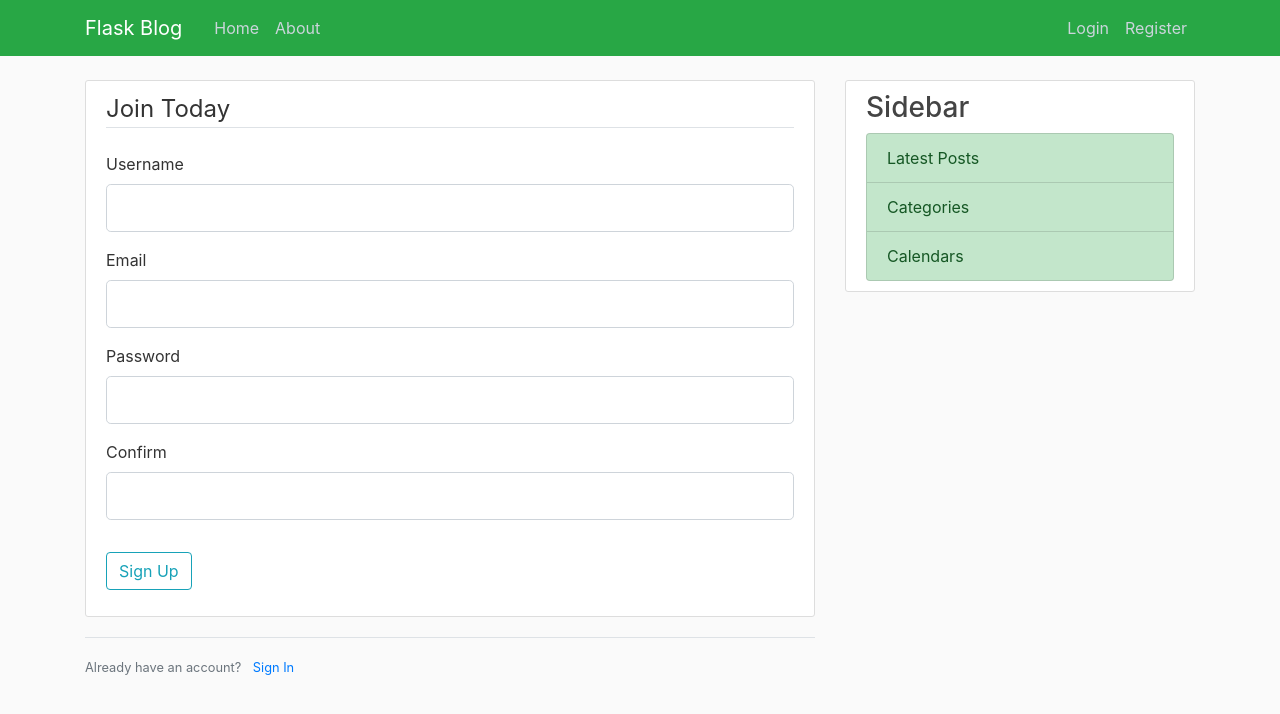
After one commit to kirillxka/flask-blog, a Flask app: page /register in a window 1280 px wide. The commit adds this page. Shown: the top 714 px of the page. Run offline with Flask 2, Linux system fonts and the light colour scheme; some libraries are stand-ins or nearby versions.

Commit message:
Create registration form

```diff
--- a/flask_blog.py
+++ b/flask_blog.py
@@ -1,5 +1,8 @@
-from flask import Flask, render_template, url_for
+from flask import Flask, render_template, url_for, flash, redirect
+from forms import RegistrationForm, LoginForm
+
 app = Flask(__name__)
+app.config['SECRET_KEY'] = 'KEY'
 
 @app.route('/')
 @app.route('/home')
@@ -10,5 +13,18 @@ def home():
 def about():
     return render_template('about.html', title='About')
 
+@app.route('/register', methods=['GET', 'POST'])
+def register():
+    form = RegistrationForm()
+    if form.validate_on_submit():
+        flash(f'Account created fo {form.username.data}!', 'success')
+        return redirect(url_for('home'))
+    return render_template('register.html', title='Register', form=form)
+
+@app.route('/login')
+def login():
+    form = LoginForm()
+    return render_template('login.html', title='Login', form=form)
+
 if __name__ == '__main__':
     app.run(debug=True)
--- /dev/null
+++ b/forms.py
@@ -0,0 +1,19 @@
+from flask_wtf import FlaskForm
+from wtforms import StringField, PasswordField, SubmitField, BooleanField
+from wtforms.validators import DataRequired, Length, Email, EqualTo
+
+class RegistrationForm(FlaskForm):
+
+    username = StringField('Username', validators=[DataRequired(), Length(min=2, max=20)])
+    email = StringField('Email', validators=[DataRequired(), Email()])
+    password = PasswordField('Password', validators=[DataRequired()])
+    confirm_password = PasswordField('Confirm', validators=[DataRequired(), EqualTo('password')])
+    submit = SubmitField('Sign Up')
+
+
+class LoginForm(FlaskForm):
+
+    email = StringField('Email', validators=[DataRequired(), Email()])
+    password = PasswordField('Password', validators=[DataRequired()])
+    remember = BooleanField('Remember Me')
+    submit = SubmitField('Login')
--- a/templates/layout.html
+++ b/templates/layout.html
@@ -37,6 +37,15 @@
     <main role="main" class="container">
         <div class="row">
             <div class="col-md-8">
+                {% with messages = get_flashed_messages(with_categories=true) %}
+                    {% if messages %}
+                        {% for category, message in messages %}
+                            <div class="alert alert-{{ category }}">
+                                {{ message }}
+                            </div>
+                        {% endfor %}
+                    {% endif %}
+                {% endwith %}
                 {% block content %}{% endblock content %}
             </div>
             <div class="col-md-4">
--- /dev/null
+++ b/templates/register.html
@@ -0,0 +1,36 @@
+{% extends "layout.html" %}
+{% block content %}
+    <div class="content-section">
+        <form method="POST" action="">
+            {{ form.hidden_tag() }}
+            <fieldset class="form-group">
+                <legend class="border-bottom mb-4">Join Today</legend>
+                <div class="form-group">
+                    {{ form.username.label(class="form-control-label") }}
+                    {{ form.username(class="form-control form-control-lg") }}
+                </div>
+                <div class="form-group">
+                    {{ form.email.label(class="form-control-label") }}
+                    {{ form.email(class="form-control form-control-lg") }}
+                </div>
+                <div class="form-group">
+                    {{ form.password.label(class="form-control-label") }}
+                    {{ form.password(class="form-control form-control-lg") }}
+                </div>
+                <div class="form-group">
+                    {{ form.confirm_password.label(class="form-control-label") }}
+                    {{ form.confirm_password(class="form-control form-control-lg") }}
+                </div>
+            </fieldset>
+            <div class="form-group">
+                    {{ form.submit(class="btn btn-outline-info") }}
+            </div>
+        </form>
+    </div>
+    <div class="border-top pt-3">
+        <small class="text-muted">
+            Already have an account? <a class="ml-2" href="{{ url_for('login') }}">Sign In</a>
+        </small>
+
+    </div>
+{% endblock content %}
```
Also changed, not shown: templates/login.html (added).
